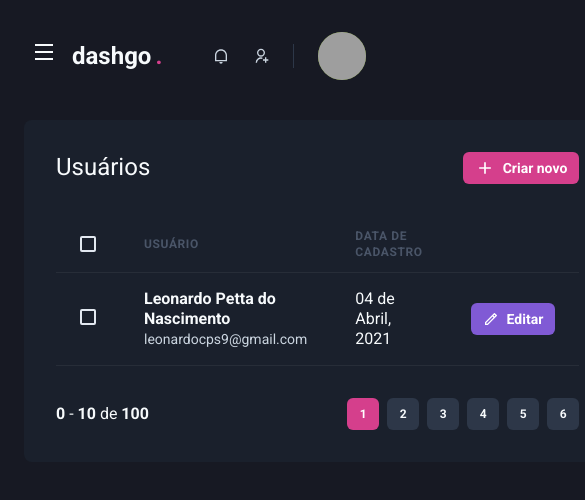
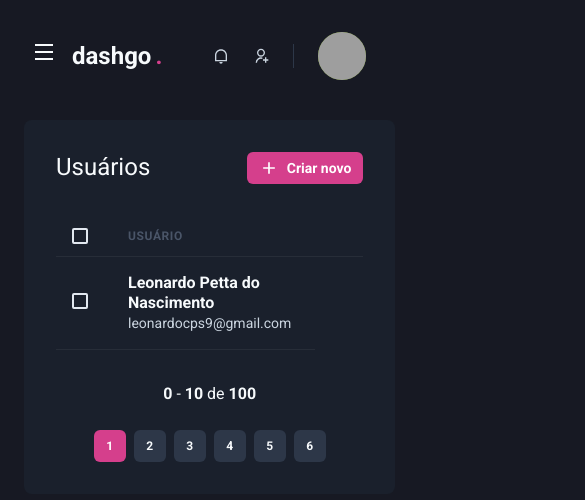
Before and after one commit to Aprendizado-cursos/dashgo, a Next.js app: page /users in a window 390 px wide. Shown: the top 500 px of the page, 585 px wide, since content can reach past the window. Built offline with nearby package versions, Linux system fonts and the light colour scheme; grey boxes are pictures that could not be loaded.

Commit message:
feat(Page: User): :sparkles: Listagem responsiva

```diff
--- a/src/components/Pagination/index.tsx
+++ b/src/components/Pagination/index.tsx
@@ -3,7 +3,7 @@ import { PaginationItem } from "./PaginationItem";
 
 export function Pagination() {
     return (
-        <Stack direction="row" mt="8" justify="space-between" align="center" spacing="6">
+        <Stack direction={["column", "row"]} mt="8" justify="space-between" align="center" spacing="6">
             <Box>
                 <strong>0</strong> - <strong>10</strong> de <strong>100</strong>
             </Box>
--- a/src/pages/users/index.tsx
+++ b/src/pages/users/index.tsx
@@ -1,10 +1,27 @@
-import { Box, Flex, Heading, Button, Icon, Table, Thead, Tr, Th, Checkbox, Tbody, Td, Text } from "@chakra-ui/react";
+import {
+    Box,
+    Flex,
+    Heading,
+    Button,
+    Icon,
+    Table,
+    Thead,
+    Tr,
+    Th,
+    Checkbox,
+    Tbody,
+    Td,
+    Text,
+    useBreakpointValue,
+} from "@chakra-ui/react";
 import { RiAddLine, RiPencilLine } from "react-icons/ri";
 import { Header } from "../../components/Header";
 import { Pagination } from "../../components/Pagination";
 import { Sidebar } from "../../components/Sidebar";
 
 export default function UserList() {
+    const isWideVersion = useBreakpointValue({ base: false, lg: true });
+
     return (
         <Box>
             <Header></Header>
@@ -20,25 +37,25 @@ export default function UserList() {
                             size="sm"
                             fontSize="sm"
                             colorScheme="pink"
-                            leftIcon={<Icon fontSize="20" as={RiAddLine}></Icon>}
-                        >
+                            leftIcon={<Icon fontSize="20" as={RiAddLine}></Icon>}>
                             Criar novo
                         </Button>
                     </Flex>
                     <Table colorScheme="whiteAlpha">
                         <Thead>
                             <Tr>
-                                <Th px="6" color="gray.300" width="8">
+                                <Th px={["4", "4", "6"]} color="gray.300" width="8">
                                     <Checkbox colorScheme="pink"></Checkbox>
                                 </Th>
                                 <Th>Usuário</Th>
-                                <Th>Data de cadastro</Th>
+                                {isWideVersion && <Th>Data de cadastro</Th>}
+
                                 <Th width="8"></Th>
                             </Tr>
                         </Thead>
                         <Tbody>
                             <Tr>
-                                <Td px="6">
+                                <Td px={["4", "4", "6"]}>
                                     <Checkbox colorScheme="pink"></Checkbox>
                                 </Td>
                                 <Td>
@@ -49,18 +66,7 @@ export default function UserList() {
                                         </Text>
                                     </Box>
                                 </Td>
-                                <Td>04 de Abril, 2021</Td>
-                                <Td>
-                                    <Button
-                                        as="a"
-                                        size="sm"
-                                        fontSize="sm"
-                                        colorScheme="purple"
-                                        leftIcon={<Icon fontSize="16" as={RiPencilLine}></Icon>}
-                                    >
-                                        Editar
-                                    </Button>
-                                </Td>
+                                {isWideVersion && <Td>04 de Abril, 2021</Td>}
                             </Tr>
                         </Tbody>
                     </Table>
```
